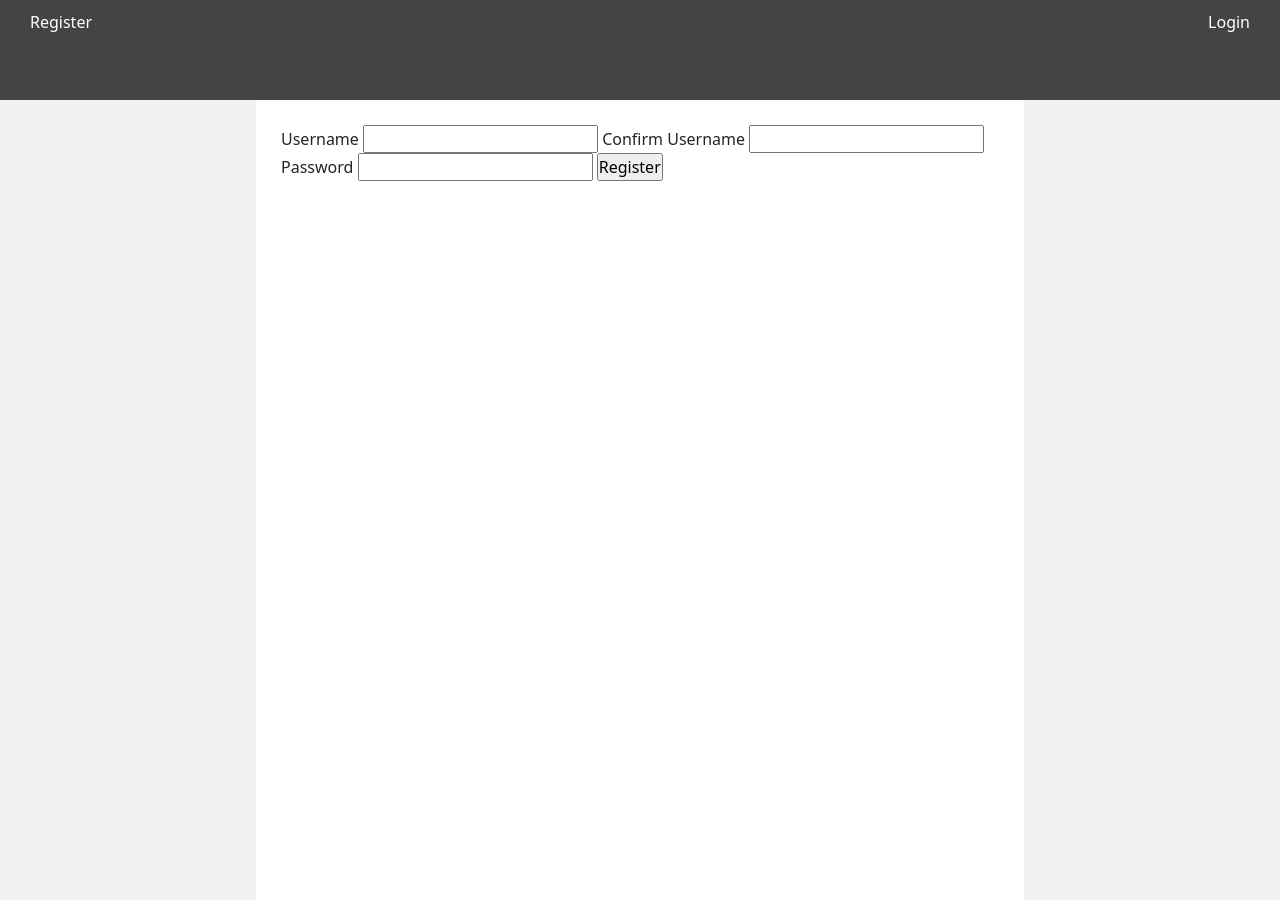
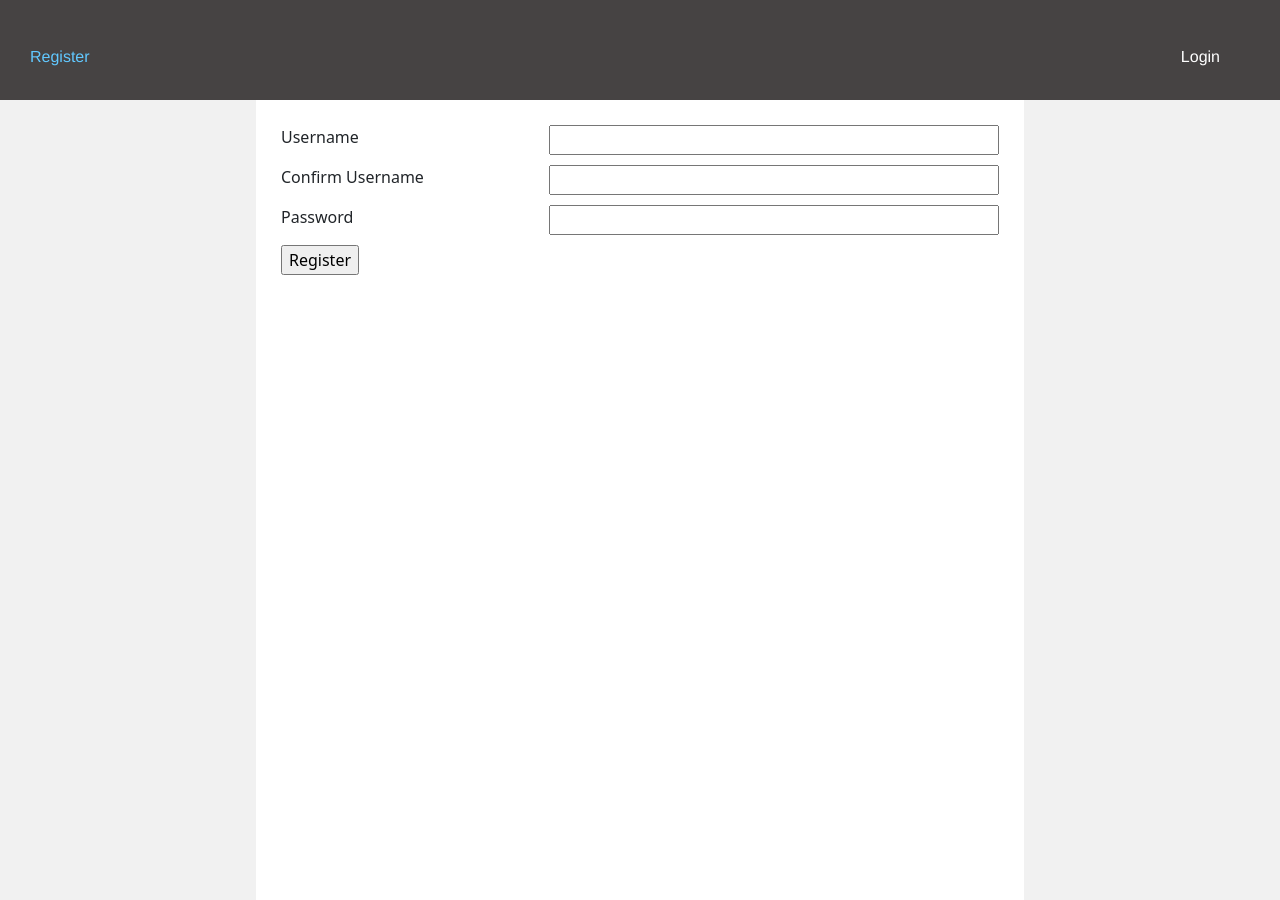
Before and after one commit to MaisonEP/Flask-blog-site, a Flask app: page /register in a window 1280 px wide. Run offline with Flask 2, Linux system fonts and the light colour scheme; some libraries are stand-ins or nearby versions.

Commit message:
css updates

```diff
--- a/blog/models.py
+++ b/blog/models.py
@@ -2,6 +2,7 @@ from datetime import datetime
 from blog import db, login_manager
 from flask_login import UserMixin
 from werkzeug.security import generate_password_hash, check_password_hash
+import uuid as uuid
 
 class Post(db.Model):
     id = db.Column(db.Integer, primary_key=True)
@@ -17,7 +18,7 @@ class Post(db.Model):
 
 
 class User(UserMixin,db.Model):
-    id = db.Column(db.Integer, primary_key=True)
+    id = db.Column(db.Text(length=36), primary_key=True, default=lambda: str(uuid.uuid4()))
     username = db.Column(db.String(15), unique=True, nullable=False)
     hashed_password = db.Column(db.String(128))
     post = db.relationship('Post', backref='post', lazy=True)
@@ -47,4 +48,4 @@ class Comments(db.Model):
 
 @login_manager.user_loader
 def load_user(user_id):
-    return User.query.get(int(user_id))
+    return User.query.get(user_id)
--- a/blog/static/styles.css
+++ b/blog/static/styles.css
@@ -1,10 +1,3 @@
-* {
-    margin: 0;
-    padding: 0;
-    box-sizing: border-box;
-}
-
-
 .navigationBar {
     height: 100px;
     background-color: rgb(70, 67, 67);
@@ -48,13 +41,32 @@
     margin-right: 30px;
     margin-top: 35px;
     font-family: 'Franklin Gothic Medium', 'Arial Narrow', Arial, sans-serif;
+}
 
+.active>a {
+    color: #61c8ff;
 }
-.navbarelement{
+
+.formRow {
+    display: flex;
+    justify-content: space-between;
+    margin-bottom: 10px;
+}
+
+.formRow>label {
+    width: 60%;
+}
+
+.formRow>input {
+    width: 100%;
+}
+
+.navbarelement {
     color: white;
     text-decoration: none;
 }
-.infopic{
+
+.infopic {
     display: inline-block;
     display: flex;
     justify-content: space-between;
@@ -63,24 +75,25 @@
 
 }
 
-.avatar{
+.avatar {
     max-height: 100px;
 }
 
-.profilepic{
+.profilepic {
 
     display: block;
 }
 
-.picpostbutton{
+.picpostbutton {
     padding-top: 10px;
     display: inline-block;
 }
 
-.uploadpicture{
+.uploadpicture {
     background-color: rgb(241, 241, 241);
     margin-top: 10px;
 }
+
 .home {
     margin-left: 50px;
 }
@@ -110,7 +123,7 @@
 }
 
 .background {
-    background-color:rgb(241, 241, 241);
+    background-color: rgb(241, 241, 241);
     flex-grow: 1;
 }
 
@@ -131,9 +144,10 @@
     flex-grow: 3;
 }
 
-.fullpost{
+.fullpost {
     padding-left: 15px;
 }
+
 .postby {
     box-shadow: 0px 0px 7px black;
     padding-left: 5px;
@@ -146,7 +160,7 @@
 }
 
 .postform {
-   padding: 5px;
+    padding: 5px;
 
 
 }
@@ -162,9 +176,10 @@
     background-color: rgb(255, 255, 255);
     box-shadow: .1px .1px 10px black;
     padding: 10px;
+    border-radius: 15px;
 }
 
-.bloglayout{
+.bloglayout {
     height: 230px;
     overflow: hidden;
 
@@ -204,6 +219,12 @@
     display: flex;
 }
 
+.date {
+    padding-bottom: 5px;
+    font-size: 13px;
+    color: rgb(80, 80, 80);
+}
+
 .author {
     margin-inline: 5px;
 }
@@ -215,16 +236,16 @@
     color: white;
 }
 
-.addcomment{
+.addcomment {
     padding-top: 10px;
 }
 
-.titlelabel{
+.titlelabel {
     padding-top: 10px;
 }
 
 
-.delete{
+.delete {
     color: white;
     text-decoration: none;
 }
@@ -238,7 +259,7 @@
     /* box-shadow: .1px .1px 10px black;   */
 }
 
-.commentdelete{
+.commentdelete {
     display: inline-block;
     display: flex;
     justify-content: space-between;
--- a/blog/templates/layout.html
+++ b/blog/templates/layout.html
@@ -3,7 +3,8 @@
 
 <head>
     <meta charset="utf-8">
-        <link rel="stylesheet" href="https://cdn.jsdelivr.net/npm/bootstrap@5.3.0-alpha1/dist/css/bootstrap.rtl.min.css" integrity="sha384-WJUUqfoMmnfkBLne5uxXj+na/c7sesSJ32gI7GfCk4zO4GthUKhSEGyvQ839BC51" crossorigin="anonymous">
+    <link rel="stylesheet" href="https://cdn.jsdelivr.net/npm/bootstrap@5.3.0-alpha1/dist/css/bootstrap.rtl.min.css"
+        integrity="sha384-WJUUqfoMmnfkBLne5uxXj+na/c7sesSJ32gI7GfCk4zO4GthUKhSEGyvQ839BC51" crossorigin="anonymous">
     <title>My Wonderful Site</title>
     <link rel="stylesheet" type="text/css" href="{{ url_for('static',filename='styles.css') }}">
     <script src="https://cdn.jsdelivr.net/npm/bootstrap@5.3.0-alpha1/dist/js/bootstrap.bundle.min.js"></script>
@@ -14,11 +15,16 @@
 
         <div class="loggedInNav">
             <div class="homeAbout">
-                <div class="home menuItem"><a class="navbarelement" href="{{ url_for('home') }}">Home</a>&nbsp</div>
+                <div class="home menuItem {{ 'active' if '/home' in request.path or '/userPost' in request.path}}"><a
+                        class="navbarelement" href="{{ url_for('home') }}">Home</a>&nbsp</div>
 
-                <div class="profile menuItem"><a class="navbarelement" href="{{ url_for('profile') }}">Profile</a>&nbsp</div>
+                <div class="profile menuItem {{ 'active' if '/profile' in request.path }}"><a class="navbarelement"
+                        href="{{ url_for('profile') }}">Profile</a>&nbsp
+                </div>
 
-                <div class="post menuItem"><a class="navbarelement" href="{{ url_for('add_blog') }}">Post</a>&nbsp</div>
+                <div class="post menuItem {{ 'active' if '/add-blog' in request.path }}"><a class="navbarelement"
+                        href="{{ url_for('add_blog') }}">Add Post</a>&nbsp
+                </div>
             </div>
 
 
@@ -31,11 +37,13 @@
         <div class="loggedOutNav">
             <div class="loginMenuItem">
                 <div class="register">
-                    <div><a class="navbarelement" href=" {{ url_for('register') }}">Register</a></div>
+                    <div class="menuItem {{ 'active' if '/register' in request.path }}"><a class="navbarelement"
+                            href=" {{ url_for('register') }}">Register</a></div>
                 </div>
 
                 <div class="login">
-                    <div><a class="navbarelement" href="{{ url_for('login') }}">Login</a></div>
+                    <div class="menuItem {{ 'active' if '/login' in request.path }}"><a class="navbarelement"
+                            href="{{ url_for('login') }}">Login</a></div>
                 </div>
 
 
@@ -55,7 +63,7 @@
 
 
 
-    <div class="bodyLayout " >
+    <div class="bodyLayout ">
 
         {% with messages = get_flashed_messages() %}
 
--- a/blog/templates/register.html
+++ b/blog/templates/register.html
@@ -3,9 +3,15 @@
 
 <form method="POST" action="">
     {{ form.csrf_token }}
-    {{ form.username.label }} {{ form.username }}
-    {{ form.confirm_username.label }} {{ form.confirm_username }}
-    {{ form.password.label }} {{ form.password }}
+    <div class="formRow">
+        {{ form.username.label }} {{ form.username }}
+    </div>
+    <div class="formRow">
+        {{ form.confirm_username.label }} {{ form.confirm_username }}
+    </div>
+    <div class="formRow">
+        {{ form.password.label }} {{ form.password }}
+    </div>
     <input type="submit" value="Register">
 </form>
 
```
Also changed, not shown: blog/templates/home.html (+5 -15 lines), blog/templates/login.html (+6 -2 lines), blog/templates/profile.html (+5 -6 lines), blog/blog.db. Lines whose indentation alone changed are shown as unchanged.
